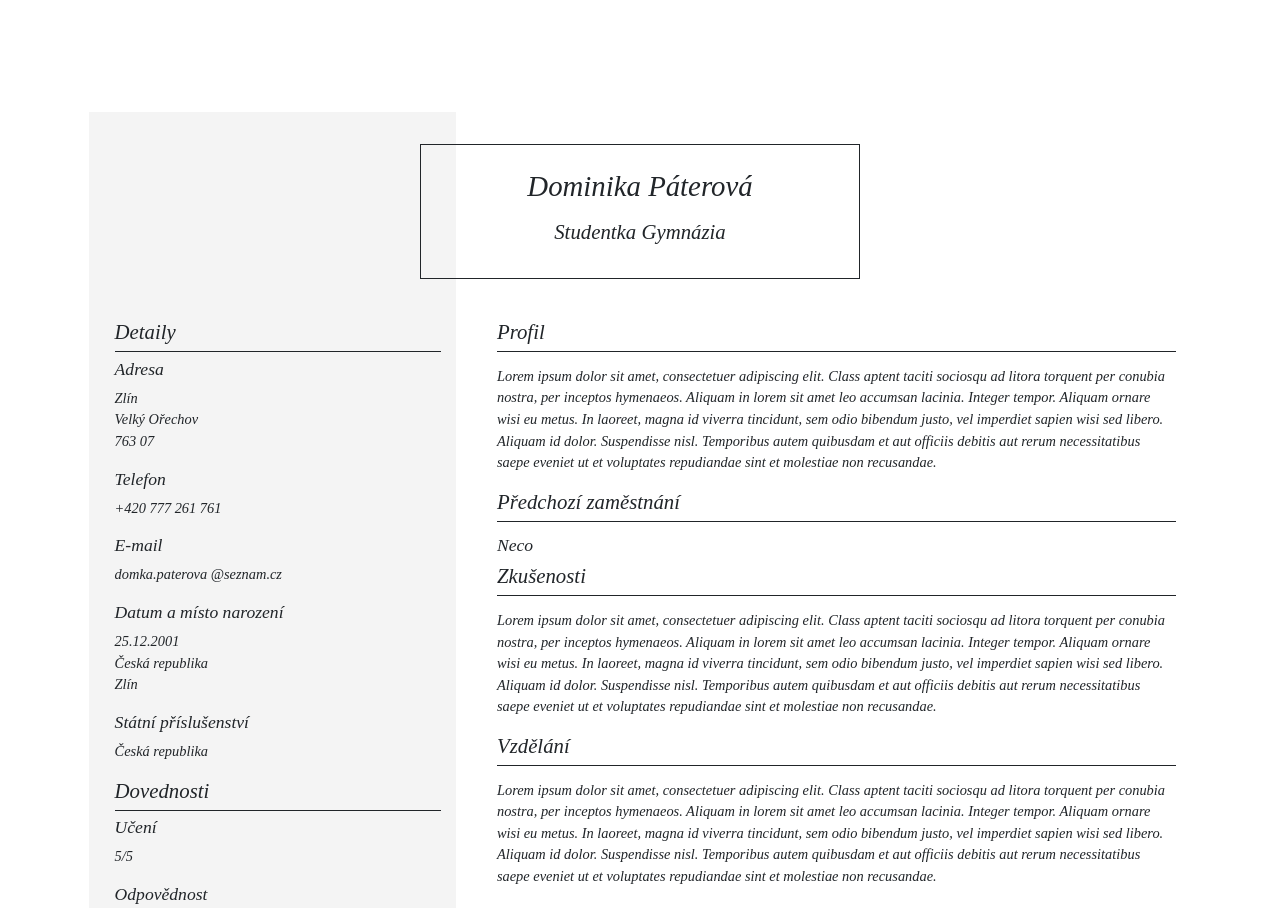
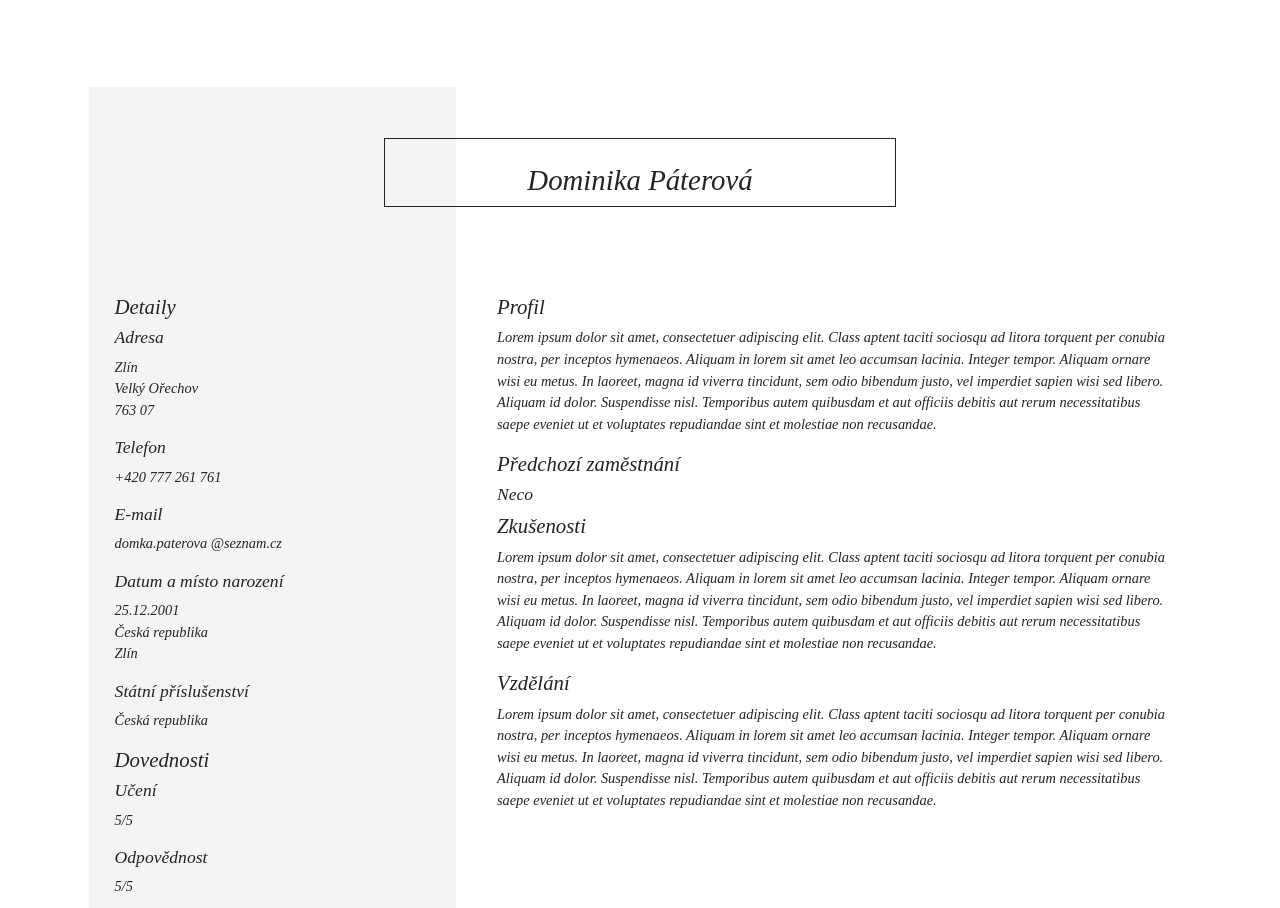
Before and after one commit to Jindra123/Jindra123.github.io, a plain HTML site: page index.html in a window 1280 px wide. Shown: the part 7360-8268 px from the top of the page. Drawn offline with nearby package versions, Linux system fonts and the light colour scheme.

Commit message:
edited cv

```diff
--- a/Osobní_webové_portfolio.css
+++ b/Osobní_webové_portfolio.css
@@ -198,18 +198,19 @@ a:hover{
 	position: relative;
 	z-index: 1;
 	top: 16%;
-	width: 40%;
+	width: 40vw;
 	border: 1px #212529 solid;
 	color: #212529;
 	margin-left: auto;
 	margin-right: auto;
+	margin-bottom: 40px;
 }
 
-.nadpis_h3 h3{
+/*.nadpis_h3 h3{
 	padding-bottom: 6px;
 	margin-bottom: 2%;
 	border-bottom: 1px #212529 solid;
-}
+}*/
 
 .nadpis_h3 p{
 	text-align: left;
--- a/index.html
+++ b/index.html
@@ -241,7 +241,6 @@
 								<div class="col-12 nadpis_h3" style="color: #212529; text-align: left;">
 									<div class="resume_Nadpis">
 										<h1 class="text-center pt-4">Dominika Páterová</h1>
-										<h3 class="text-center pb-4 pt-2" style="border: none;">Studentka Gymnázia</h3>
 									</div>
 									<div class="col-4 float-left" style="background-color: #F4F4F4; padding-left: 2vw;">
 										<div style="padding-top: 26vh;">
```
